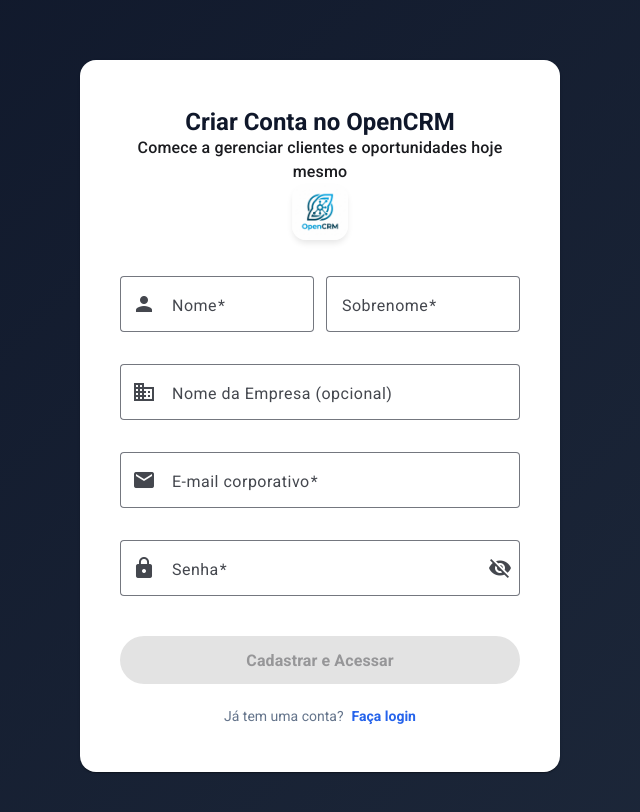
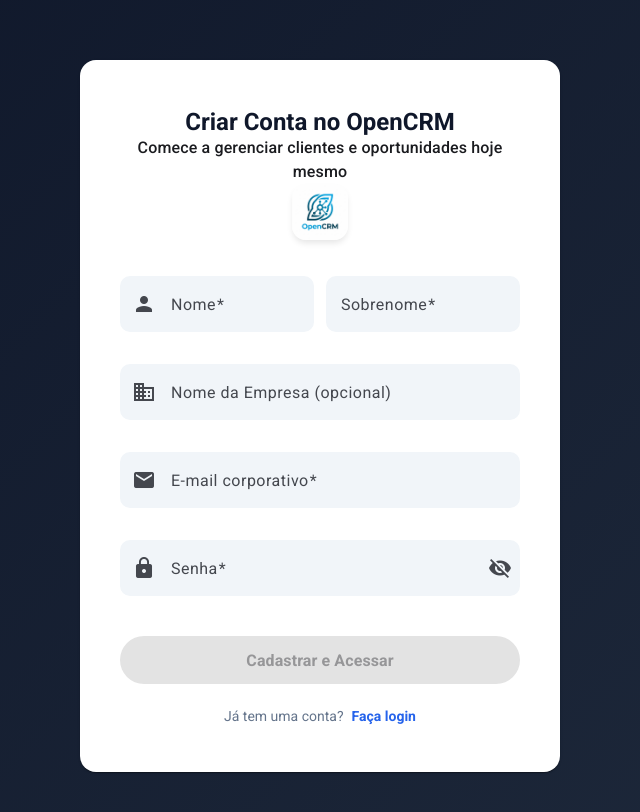
Before and after one commit to guilimac/OpenCRM, an Angular app in the folder frontend/: page /signup in a window 1280 px wide. Shown: the top 812 px of the page, without its empty margins (320-960 px from the left). Built offline with nearby package versions, Linux system fonts and the light colour scheme.

Commit message:
style(ui): remove borders from input fields and form controls across the application

```diff
--- a/frontend/src/styles.scss
+++ b/frontend/src/styles.scss
@@ -54,10 +54,94 @@
   color: #f1f5f9;
 }
 
-// WCAG 2.1 AA Accessibility Focus Ring
-:focus-visible {
+// WCAG 2.1 AA Accessibility Focus Ring (applied to interactive elements except inputs, textareas, and selects)
+:focus-visible:not(input):not(textarea):not(select):not(.mat-mdc-input-element) {
   outline: 2px solid #2563eb !important;
   outline-offset: 2px !important;
+}
+
+// =============================================================================
+// BORDERLESS INPUTS & FORM FIELDS
+// =============================================================================
+
+// Remove native borders and focus outlines from inputs, textareas, selects
+input,
+textarea,
+select,
+.mat-mdc-input-element {
+  border: none !important;
+  outline: none !important;
+  box-shadow: none !important;
+
+  &:focus,
+  &:focus-visible {
+    border: none !important;
+    outline: none !important;
+    box-shadow: none !important;
+  }
+}
+
+// Remove borders from Angular Material form fields (outline & standard)
+.mat-mdc-form-field {
+  --mdc-outlined-text-field-outline-color: transparent !important;
+  --mdc-outlined-text-field-hover-outline-color: transparent !important;
+  --mdc-outlined-text-field-focus-outline-color: transparent !important;
+  --mdc-outlined-text-field-disabled-outline-color: transparent !important;
+  --mdc-outlined-text-field-error-outline-color: transparent !important;
+  --mdc-outlined-text-field-outline-width: 0px !important;
+  --mdc-outlined-text-field-focus-outline-width: 0px !important;
+  --mdc-outlined-text-field-hover-outline-width: 0px !important;
+  --mat-form-field-outlined-outline-color: transparent !important;
+  --mat-form-field-outlined-hover-outline-color: transparent !important;
+  --mat-form-field-outlined-focus-outline-color: transparent !important;
+
+  .mdc-notched-outline,
+  .mdc-notched-outline__leading,
+  .mdc-notched-outline__notch,
+  .mdc-notched-outline__trailing {
+    border: none !important;
+    border-width: 0 !important;
+    border-color: transparent !important;
+  }
+
+  .mat-mdc-text-field-wrapper {
+    background-color: #f1f5f9 !important;
+    border-radius: 10px !important;
+    border: none !important;
+    box-shadow: none !important;
+    transition: background-color 0.2s ease, box-shadow 0.2s ease;
+  }
+
+  &:hover .mat-mdc-text-field-wrapper {
+    background-color: #e8ecf2 !important;
+  }
+
+  &.mat-focused .mat-mdc-text-field-wrapper {
+    background-color: #e2e8f0 !important;
+  }
+
+  &.mat-form-field-invalid .mat-mdc-text-field-wrapper {
+    background-color: #fef2f2 !important;
+  }
+}
+
+// Dark theme support for borderless form fields
+body.dark-theme .mat-mdc-form-field {
+  .mat-mdc-text-field-wrapper {
+    background-color: #1e293b !important;
+  }
+
+  &:hover .mat-mdc-text-field-wrapper {
+    background-color: #243248 !important;
+  }
+
+  &.mat-focused .mat-mdc-text-field-wrapper {
+    background-color: #334155 !important;
+  }
+
+  &.mat-form-field-invalid .mat-mdc-text-field-wrapper {
+    background-color: rgba(239, 68, 68, 0.15) !important;
+  }
 }
 
 // Helper layout utility classes
```
